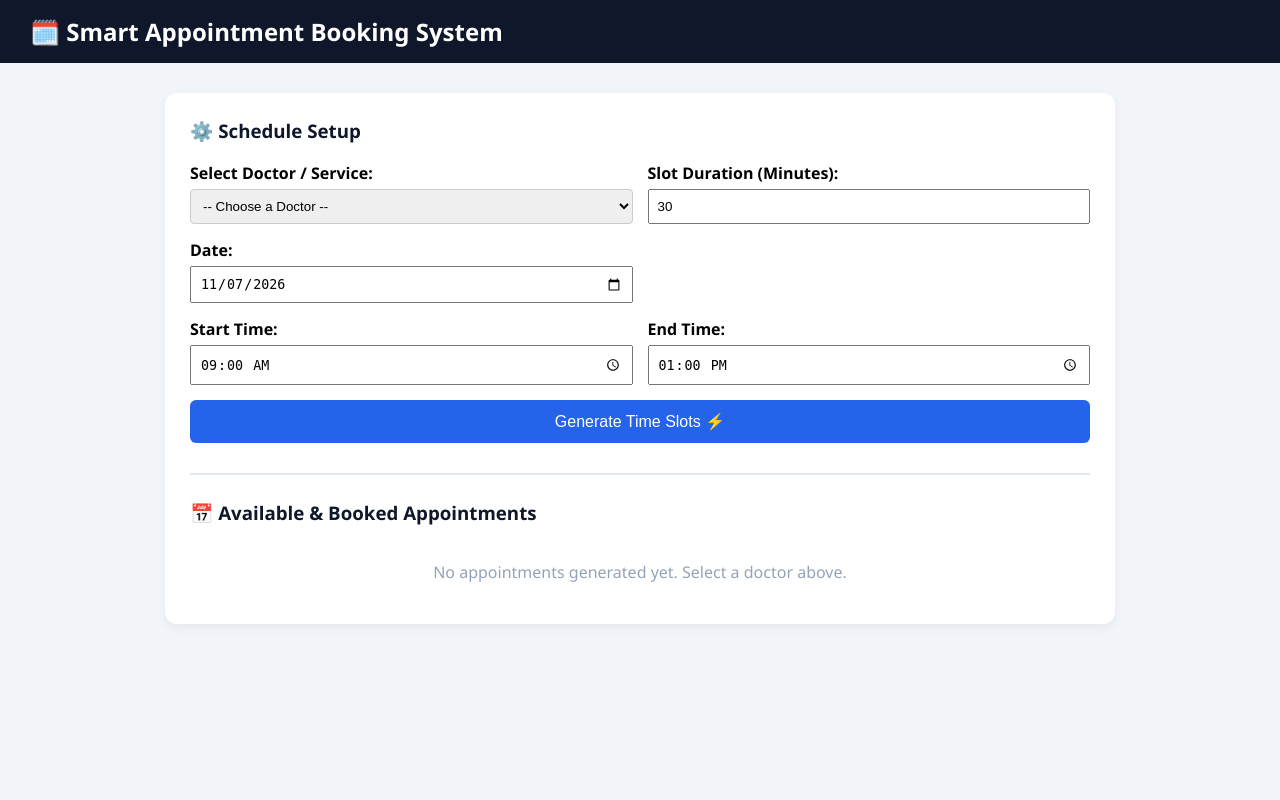
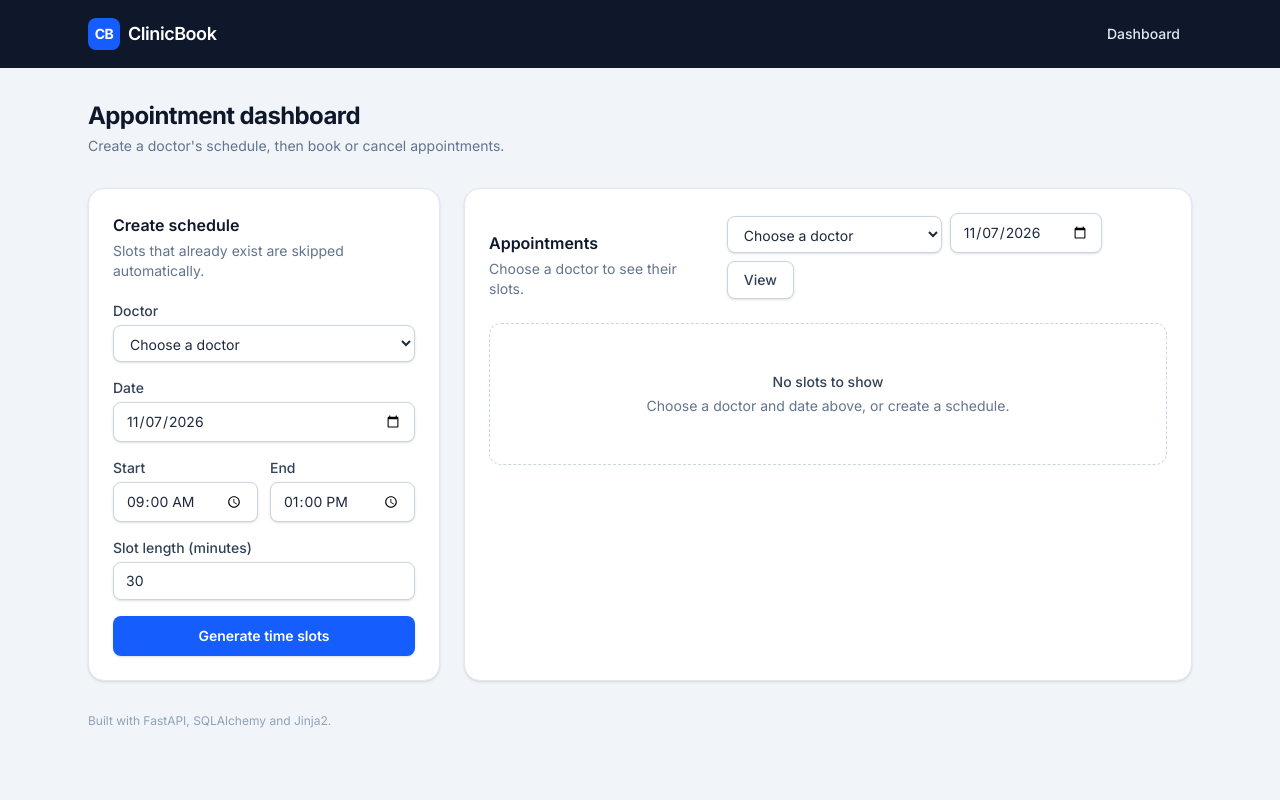
Before and after one commit to rasoolzoubi2003-dotcom/clinic-dashboard, a FastAPI app: page / in a window 1280 px wide. Run offline with FastAPI, Linux system fonts and the light colour scheme.

Commit message:
feat: redesign UI with Tailwind and move styles out of templates

```diff
--- a/app/main.py
+++ b/app/main.py
@@ -1,10 +1,14 @@
 from contextlib import asynccontextmanager
+from pathlib import Path
 
 from fastapi import FastAPI
+from fastapi.staticfiles import StaticFiles
 
 from app.database import Base, SessionLocal, engine
 from app.routers import appointments
 from app.seed import seed_doctors
+
+APP_DIR = Path(__file__).parent
 
 
 @asynccontextmanager
@@ -16,4 +20,5 @@
 
 
 app = FastAPI(title="Clinic Appointment Booking", lifespan=lifespan)
+app.mount("/static", StaticFiles(directory=APP_DIR / "static"), name="static")
 app.include_router(appointments.router)
--- a/app/routers/appointments.py
+++ b/app/routers/appointments.py
@@ -3,7 +3,6 @@
 
 from fastapi import APIRouter, Depends, Form, Request
 from fastapi.responses import HTMLResponse, RedirectResponse
-from fastapi.templating import Jinja2Templates
 from pydantic import ValidationError
 from sqlalchemy.orm import Session
 
@@ -11,9 +10,9 @@
 from app.clock import today
 from app.database import get_db
 from app.schemas import BookingCreate, ScheduleCreate, error_code
+from app.templating import templates
 
 router = APIRouter()
-templates = Jinja2Templates(directory="app/templates")
 
 
 def home_url(**params) -> str:
--- /dev/null
+++ b/app/static/css/app.css
@@ -0,0 +1,11 @@
+/* Small global styles. Layout and components use Tailwind utility classes in the templates. */
+
+body {
+    font-family: "Inter", ui-sans-serif, system-ui, -apple-system, "Segoe UI", sans-serif;
+}
+
+/* Keep native date/time pickers readable in all browsers. */
+input[type="date"],
+input[type="time"] {
+    min-height: 2.5rem;
+}
--- a/app/templates/base.html
+++ b/app/templates/base.html
@@ -3,60 +3,34 @@
 <head>
     <meta charset="UTF-8">
     <meta name="viewport" content="width=device-width, initial-scale=1.0">
-    <title>Appointment Booking System</title>
-    <style>
-        body {
-            font-family: 'Segoe UI', Tahoma, Geneva, Verdana, sans-serif;
-            background-color: #f1f5f9;
-            margin: 0;
-            padding: 0;
-        }
-        .navbar {
-            background-color: #0f172a;
-            color: white;
-            padding: 15px 30px;
-            display: flex;
-            justify-content: space-between;
-            align-items: center;
-        }
-        .navbar h2 {
-            margin: 0;
-        }
-        .container {
-            max-width: 900px;
-            margin: 30px auto;
-            background: white;
-            padding: 25px;
-            border-radius: 12px;
-            box-shadow: 0 4px 10px rgba(0,0,0,0.05);
-        }
-        .grid {
-            display: grid;
-            grid-template-columns: repeat(auto-fill, minmax(260px, 1fr));
-            gap: 15px;
-            margin-top: 20px;
-        }
-        .card {
-            border: 1px solid #e2e8f0;
-            padding: 15px;
-            border-radius: 8px;
-            background-color: #ffffff;
-        }
-        .card.booked {
-            background-color: #fef2f2;
-            border-color: #fecaca;
-        }
-    </style>
+    <title>{% block title %}ClinicBook{% endblock %}</title>
+    <link rel="preconnect" href="https://fonts.googleapis.com">
+    <link rel="preconnect" href="https://fonts.gstatic.com" crossorigin>
+    <link href="https://fonts.googleapis.com/css2?family=Inter:wght@400;500;600;700&display=swap" rel="stylesheet">
+    <script src="https://cdn.jsdelivr.net/npm/@tailwindcss/browser@4.1.11"></script>
+    <link rel="stylesheet" href="{{ url_for('static', path='css/app.css') }}">
 </head>
-<body>
+<body class="min-h-screen bg-slate-100 text-slate-800 antialiased">
+    <header class="bg-slate-900 text-white">
+        <div class="mx-auto flex max-w-6xl items-center justify-between px-4 py-4 sm:px-6">
+            <a href="/" class="flex items-center gap-2 text-lg font-semibold tracking-tight">
+                <span class="inline-flex h-8 w-8 items-center justify-center rounded-lg bg-blue-600 text-sm font-bold">CB</span>
+                ClinicBook
+            </a>
+            <nav class="flex items-center gap-1 text-sm">
+                {% block nav %}
+                <a href="/" class="rounded-md px-3 py-2 font-medium text-slate-200 hover:bg-slate-800 hover:text-white">Dashboard</a>
+                {% endblock %}
+            </nav>
+        </div>
+    </header>
 
-    <div class="navbar">
-        <h2>🗓️ Smart Appointment Booking System</h2>
-    </div>
+    <main class="mx-auto max-w-6xl px-4 py-8 sm:px-6">
+        {% block content %}{% endblock %}
+    </main>
 
-    <div class="container">
-        {% block content %}{% endblock %}
-    </div>
-
+    <footer class="mx-auto max-w-6xl px-4 pb-8 text-xs text-slate-400 sm:px-6">
+        Built with FastAPI, SQLAlchemy and Jinja2.
+    </footer>
 </body>
 </html>
--- a/app/templates/home.html
+++ b/app/templates/home.html
@@ -1,14 +1,41 @@
 {% extends "base.html" %}
 
+{% block title %}Dashboard · ClinicBook{% endblock %}
+
 {% block content %}
-<h3 style="color: #0f172a; margin-top: 0;">⚙️ Schedule Setup</h3>
+{% set label_cls = "mb-1 block text-sm font-medium text-slate-700" %}
+{% set input_cls = "block w-full rounded-lg border border-slate-300 bg-white px-3 py-2 text-sm shadow-sm focus:border-blue-500 focus:outline-none focus:ring-2 focus:ring-blue-500/30" %}
+{% set card_cls = "rounded-2xl border border-slate-200 bg-white p-6 shadow-sm" %}
 
-<form action="/generate-schedule" method="POST" style="display: grid; grid-template-columns: 1fr 1fr; gap: 15px; margin-bottom: 30px;">
+<div class="mb-8">
+    <h1 class="text-2xl font-bold tracking-tight text-slate-900">Appointment dashboard</h1>
+    <p class="mt-1 text-sm text-slate-500">Create a doctor's schedule, then book or cancel appointments.</p>
+</div>
+
+{% if error_message %}
+<div role="alert" class="mb-6 flex items-start gap-3 rounded-xl border border-red-200 bg-red-50 px-4 py-3 text-sm text-red-700">
+    <span aria-hidden="true" class="font-bold">!</span>
+    <p>{{ error_message }}</p>
+</div>
+{% endif %}
+{% if success_message %}
+<div role="status" class="mb-6 flex items-start gap-3 rounded-xl border border-emerald-200 bg-emerald-50 px-4 py-3 text-sm text-emerald-700">
+    <span aria-hidden="true" class="font-bold">✓</span>
+    <p>{{ success_message }}</p>
+</div>
+{% endif %}
+
+<div class="grid gap-6 lg:grid-cols-3">
+    <!-- Schedule setup -->
+    <section class="{{ card_cls }} lg:col-span-1 self-start">
+        <h2 class="text-base font-semibold text-slate-900">Create schedule</h2>
+        <p class="mt-1 mb-5 text-sm text-slate-500">Slots that already exist are skipped automatically.</p>
+
+        <form action="/generate-schedule" method="post" class="space-y-4">
             <div>
-        <label style="font-weight: bold;">Select Doctor / Service:</label>
-        <!-- قائمة منسدلة باختيارات الأطباء المحددة -->
-        <select name="doctor_id" required style="width: 100%; padding: 8px; margin-top: 5px; box-sizing: border-box; border-radius: 4px; border: 1px solid #ccc;">
-            <option value="" disabled selected>-- Choose a Doctor --</option>
+                <label for="gen-doctor" class="{{ label_cls }}">Doctor</label>
+                <select id="gen-doctor" name="doctor_id" required class="{{ input_cls }}">
+                    <option value="" disabled {% if not selected_doctor %}selected{% endif %}>Choose a doctor</option>
                     {% for doc in doctors %}
                     <option value="{{ doc.id }}" {% if selected_doctor and selected_doctor.id == doc.id %}selected{% endif %}>{{ doc.display_name }}</option>
                     {% endfor %}
@@ -16,74 +43,118 @@
             </div>
 
             <div>
-        <label style="font-weight: bold;">Slot Duration (Minutes):</label>
-        <input type="number" name="slot_duration" value="30" required style="width: 100%; padding: 8px; margin-top: 5px; box-sizing: border-box;">
+                <label for="gen-date" class="{{ label_cls }}">Date</label>
+                <input id="gen-date" type="date" name="date" value="{{ selected_date.isoformat() }}" min="{{ min_date.isoformat() }}" required class="{{ input_cls }}">
+            </div>
+
+            <div class="grid grid-cols-2 gap-3">
+                <div>
+                    <label for="gen-start" class="{{ label_cls }}">Start</label>
+                    <input id="gen-start" type="time" name="start_time" value="09:00" required class="{{ input_cls }}">
+                </div>
+                <div>
+                    <label for="gen-end" class="{{ label_cls }}">End</label>
+                    <input id="gen-end" type="time" name="end_time" value="13:00" required class="{{ input_cls }}">
+                </div>
             </div>
 
             <div>
-        <label style="font-weight: bold;">Date:</label>
-        <input type="date" name="date" value="{{ selected_date.isoformat() }}" required style="width: 100%; padding: 8px; margin-top: 5px; box-sizing: border-box;">
+                <label for="gen-duration" class="{{ label_cls }}">Slot length (minutes)</label>
+                <input id="gen-duration" type="number" name="slot_duration" value="30" min="1" max="240" step="1" required class="{{ input_cls }}">
             </div>
 
-    <div></div>
+            <button type="submit" class="w-full rounded-lg bg-blue-600 px-4 py-2.5 text-sm font-semibold text-white shadow-sm hover:bg-blue-700 focus:outline-none focus:ring-2 focus:ring-blue-500/50">
+                Generate time slots
+            </button>
+        </form>
+    </section>
 
+    <!-- Appointments -->
+    <section class="{{ card_cls }} lg:col-span-2">
+        <div class="flex flex-col gap-4 sm:flex-row sm:items-end sm:justify-between">
             <div>
-        <label style="font-weight: bold;">Start Time:</label>
-        <input type="time" name="start_time" value="09:00" required style="width: 100%; padding: 8px; margin-top: 5px; box-sizing: border-box;">
+                <h2 class="text-base font-semibold text-slate-900">Appointments</h2>
+                <p class="mt-1 text-sm text-slate-500">
+                    {% if selected_doctor %}{{ selected_doctor.display_name }} · {{ selected_date.strftime('%A, %d %B %Y') }}{% else %}Choose a doctor to see their slots.{% endif %}
+                </p>
             </div>
 
+            <form action="/" method="get" class="flex flex-wrap items-end gap-2">
                 <div>
-        <label style="font-weight: bold;">End Time:</label>
-        <input type="time" name="end_time" value="13:00" required style="width: 100%; padding: 8px; margin-top: 5px; box-sizing: border-box;">
+                    <label for="view-doctor" class="sr-only">Doctor</label>
+                    <select id="view-doctor" name="doctor_id" class="{{ input_cls }} w-auto">
+                        <option value="">Choose a doctor</option>
+                        {% for doc in doctors %}
+                        <option value="{{ doc.id }}" {% if selected_doctor and selected_doctor.id == doc.id %}selected{% endif %}>{{ doc.display_name }}</option>
+                        {% endfor %}
+                    </select>
+                </div>
+                <div>
+                    <label for="view-date" class="sr-only">Date</label>
+                    <input id="view-date" type="date" name="date" value="{{ selected_date.isoformat() }}" class="{{ input_cls }} w-auto">
+                </div>
+                <button type="submit" class="rounded-lg border border-slate-300 bg-white px-4 py-2 text-sm font-medium text-slate-700 shadow-sm hover:bg-slate-50">
+                    View
+                </button>
+            </form>
         </div>
 
-    <button type="submit" style="grid-column: span 2; background-color: #2563eb; color: white; border: none; padding: 12px; font-size: 16px; border-radius: 6px; cursor: pointer;">
-        Generate Time Slots ⚡
-    </button>
-</form>
+        {% if appointments %}
+        {% set booked = appointments | selectattr('is_booked') | list | length %}
+        <dl class="mt-6 grid grid-cols-3 gap-3 text-center">
+            <div class="rounded-xl bg-slate-50 px-3 py-3">
+                <dt class="text-xs font-medium uppercase tracking-wide text-slate-500">Total</dt>
+                <dd class="mt-1 text-xl font-semibold text-slate-900">{{ appointments | length }}</dd>
+            </div>
+            <div class="rounded-xl bg-emerald-50 px-3 py-3">
+                <dt class="text-xs font-medium uppercase tracking-wide text-emerald-700">Available</dt>
+                <dd class="mt-1 text-xl font-semibold text-emerald-700">{{ appointments | length - booked }}</dd>
+            </div>
+            <div class="rounded-xl bg-rose-50 px-3 py-3">
+                <dt class="text-xs font-medium uppercase tracking-wide text-rose-700">Booked</dt>
+                <dd class="mt-1 text-xl font-semibold text-rose-700">{{ booked }}</dd>
+            </div>
+        </dl>
 
-<hr style="border: 0.5px solid #e2e8f0;">
+        <ul class="mt-6 grid gap-4 sm:grid-cols-2">
+            {% for slot in appointments %}
+            <li class="rounded-xl border p-4 {% if slot.is_booked %}border-rose-200 bg-rose-50/40{% else %}border-slate-200 bg-white{% endif %}">
+                <div class="flex items-center justify-between">
+                    <p class="text-sm font-semibold text-slate-900">{{ slot.time_range }}</p>
+                    {% if slot.is_booked %}
+                    <span class="rounded-full bg-rose-100 px-2.5 py-0.5 text-xs font-medium text-rose-700">Booked</span>
+                    {% else %}
+                    <span class="rounded-full bg-emerald-100 px-2.5 py-0.5 text-xs font-medium text-emerald-700">Available</span>
+                    {% endif %}
+                </div>
 
-<h3 style="color: #0f172a; margin-top: 25px;">📅 Available & Booked Appointments</h3>
-
-{% if error_message %}
-<div role="alert" style="background-color: #fef2f2; border: 1px solid #fecaca; color: #dc2626; padding: 12px; border-radius: 6px; margin-bottom: 20px; font-weight: bold; text-align: center;">
-    ⚠️ {{ error_message }}
-</div>
-{% endif %}
-{% if success_message %}
-<div role="status" style="background-color: #f0fdf4; border: 1px solid #bbf7d0; color: #15803d; padding: 12px; border-radius: 6px; margin-bottom: 20px; font-weight: bold; text-align: center;">
-    ✅ {{ success_message }}
-</div>
-{% endif %}
-
-<div class="grid">
-    {% if appointments %}
-        {% for app in appointments %}
-        <div class="card {% if app.is_booked %}booked{% endif %}">
-            <h4 style="margin: 0 0 8px 0; color: #1e293b;">{{ app.doctor.display_name }}</h4>
-            <p style="margin: 0 0 10px 0; color: #64748b; font-size: 14px;">📅 {{ app.date }} &middot; ⏱️ {{ app.time_range }}</p>
-
-            {% if not app.is_booked %}
-                <span style="color: #16a34a; font-weight: bold; font-size: 13px;">Available 🟢</span>
-                <form action="/book-slot/{{ app.id }}" method="POST" style="margin-top: 10px;">
-                    <input type="text" name="patient_name" placeholder="Patient Name" required style="width: 100%; padding: 6px; margin-bottom: 5px; box-sizing: border-box;">
-                    <button type="submit" style="width: 100%; background-color: #16a34a; color: white; border: none; padding: 6px; border-radius: 4px; cursor: pointer;">
-                        Confirm Booking
+                {% if slot.is_booked %}
+                <p class="mt-3 text-sm text-slate-600">Patient: <span dir="auto" class="font-medium text-slate-900">{{ slot.patient_name }}</span></p>
+                <form action="/cancel-slot/{{ slot.id }}" method="post" class="mt-3">
+                    <button type="submit" class="w-full rounded-lg border border-rose-300 bg-white px-3 py-2 text-sm font-medium text-rose-700 hover:bg-rose-50">
+                        Cancel booking
                     </button>
                 </form>
                 {% else %}
-                <span style="color: #dc2626; font-weight: bold; font-size: 13px;">Booked 🔴 ({% if app.patient_name %}{{ app.patient_name }}{% else %}Reserved{% endif %})</span>
-                <form action="/cancel-slot/{{ app.id }}" method="POST" style="margin-top: 10px;">
-                    <button type="submit" style="width: 100%; background-color: #ef4444; color: white; border: none; padding: 6px; border-radius: 4px; cursor: pointer;">
-                        Cancel Booking
+                <form action="/book-slot/{{ slot.id }}" method="post" class="mt-3 flex gap-2">
+                    <label for="name-{{ slot.id }}" class="sr-only">Patient name</label>
+                    <input id="name-{{ slot.id }}" type="text" name="patient_name" placeholder="Patient name" maxlength="100" required dir="auto" class="{{ input_cls }}">
+                    <button type="submit" class="shrink-0 rounded-lg bg-emerald-600 px-3 py-2 text-sm font-semibold text-white hover:bg-emerald-700">
+                        Book
                     </button>
                 </form>
                 {% endif %}
+            </li>
+            {% endfor %}
+        </ul>
+        {% else %}
+        <div class="mt-6 rounded-xl border border-dashed border-slate-300 px-6 py-12 text-center">
+            <p class="text-sm font-medium text-slate-700">No slots to show</p>
+            <p class="mt-1 text-sm text-slate-500">
+                {% if selected_doctor %}There are no slots for this doctor on this day. Create a schedule to add some.{% else %}Choose a doctor and date above, or create a schedule.{% endif %}
+            </p>
         </div>
-        {% endfor %}
-    {% else %}
-        <p style="color: #94a3b8; grid-column: span 3; text-align: center;">No appointments generated yet. Select a doctor above.</p>
         {% endif %}
+    </section>
 </div>
 {% endblock %}
--- /dev/null
+++ b/app/templating.py
@@ -0,0 +1,5 @@
+from pathlib import Path
+
+from fastapi.templating import Jinja2Templates
+
+templates = Jinja2Templates(directory=Path(__file__).parent / "templates")
```
Lines whose indentation alone changed are shown as unchanged.
